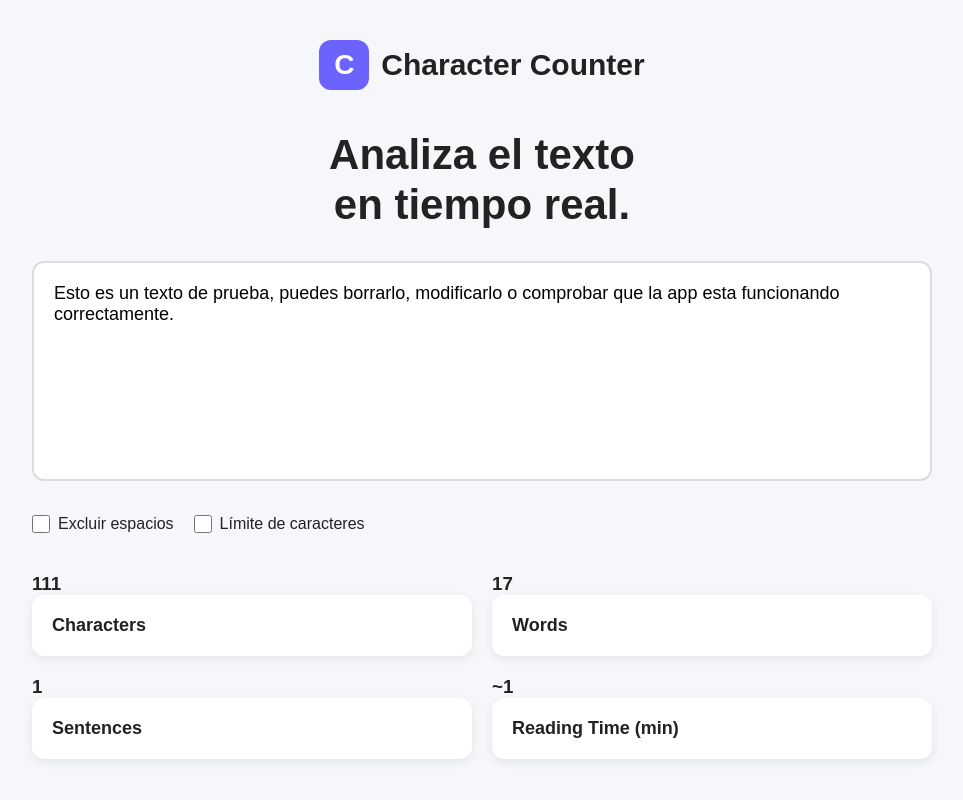
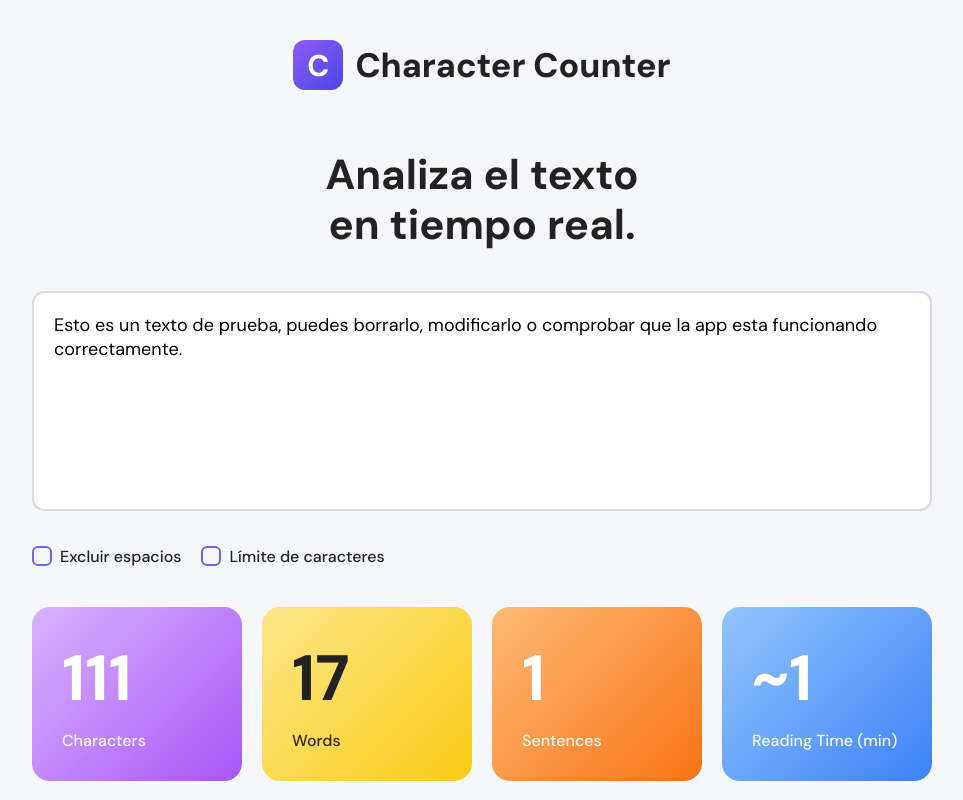
Before and after one commit to malegallardo375-lang/character-counter-proyect, a React (Vite) app: page / in a window 1280 px wide. Shown: the top 800 px of the page, without its empty margins (158-1121 px from the left). Built offline with nearby package versions, Linux system fonts and the light colour scheme.

Commit message:
style: improve UI design and typography

```diff
--- a/index.html
+++ b/index.html
@@ -4,6 +4,12 @@
     <meta charset="UTF-8" />
     <link rel="icon" type="image/svg+xml" href="/favicon.svg" />
     <meta name="viewport" content="width=device-width, initial-scale=1.0" />
+    <link rel="preconnect" href="https://fonts.googleapis.com">
+<link rel="preconnect" href="https://fonts.gstatic.com" crossorigin>
+
+<link
+  href="https://fonts.googleapis.com/css2?family=DM+Sans:wght@400;500;700;800&display=swap"
+  rel="stylesheet">
     <title>character-counter-proyect</title>
   </head>
   <body>
--- a/src/index.css
+++ b/src/index.css
@@ -12,10 +12,10 @@
    BODY
 =========================== */
 
-body {
-  background-color: #f5f7fa;
-  font-family: Arial, Helvetica, sans-serif;
-  color: #222;
+body{
+    background:#f5f7fa;
+    font-family:"DM Sans",sans-serif;
+    color:#222;
 }
 
 /* ===========================
@@ -36,7 +36,7 @@ main {
 .header {
   display: flex;
   justify-content: center;
-  margin-bottom: 40px;
+  margin-bottom: 60px;
 }
 
 .header-logo {
@@ -50,9 +50,15 @@ main {
   height: 50px;
   background-color: #6C63FF;
   color: white;
-  font-size: 28px;
+  font-size: 30px;
   font-weight: bold;
   border-radius: 12px;
+
+  background:linear-gradient(
+        135deg,
+        #8b5cf6,
+        #4f46e5
+    );
 
   display: flex;
   justify-content: center;
@@ -60,7 +66,10 @@ main {
 }
 
 .header-logo h1 {
-  font-size: 30px;
+ font-size:34px;
+
+font-weight:800;
+
 }
 
 /* ===========================
@@ -70,7 +79,7 @@ main {
 main h2 {
   text-align: center;
   font-size: 42px;
-  margin-bottom: 30px;
+  margin-bottom: 40px;
   line-height: 1.2;
 }
 
@@ -134,22 +143,50 @@ main h2 {
   display: flex;
   align-items: center;
   gap: 8px;
+  font-weight:500;
 
   cursor: pointer;
 }
+.controls input[type="checkbox"]{
+    appearance:none;
 
-.controls input[type="checkbox"] {
-  width: 18px;
-  height: 18px;
+    width:20px;
+    height:20px;
+
+    border:2px solid #6C63FF;
+    border-radius:6px;
+
+    cursor:pointer;
+
+    transition:.2s;
 }
 
-.limit-input {
-  width: 80px;
+.controls input[type="checkbox"]:checked{
+    background:#6C63FF;
+}
 
-  padding: 8px;
+.limit-input{
 
-  border: 1px solid #ccc;
-  border-radius: 8px;
+    width:70px;
+
+    padding:10px;
+
+    text-align:center;
+
+    font-size:16px;
+
+    border-radius:10px;
+    border:2px solid #ddd;
+
+    outline:none;
+
+    transition:.2s;
+}
+
+.limit-input:focus{
+
+    border-color:#6C63FF;
+
 }
 
 /* ===========================
@@ -158,27 +195,58 @@ main h2 {
 
 .stats {
   display: grid;
-  grid-template-columns: repeat(2, 1fr);
+  grid-template-columns: repeat(4, 1fr);
   gap: 20px;
-
-  margin-bottom: 40px;
+  margin: 40px 0;
 }
 
-.stats p {
-  background: white;
-  padding: 20px;
-
-  border-radius: 12px;
-
-  font-size: 18px;
-  font-weight: 600;
-
-  box-shadow: 0 3px 10px rgba(0,0,0,.08);
+.card {
+  padding: 30px;
+  border-radius: 18px;
+  color: white;
+  transition:
+        transform .25s,
+        box-shadow .25s;
 }
 
-.stats p {
-  transition: .25s;
+.card:hover {
+  transform: translateY(-8px);
+     box-shadow:0 18px 30px rgba(0,0,0,.12);
 }
+
+.card h3 {
+  font-size: 64px;
+font-weight:700;
+  margin-bottom: 10px;
+}
+
+.card p {
+  font-size: 16px;
+  opacity: .95;
+   margin: 0;
+  padding: 0;
+  background: transparent;
+  box-shadow: none;
+  font-weight: 500;
+}
+
+.purple {
+  background: linear-gradient(135deg, #d8b4fe, #a855f7);
+}
+
+.yellow {
+  background: linear-gradient(135deg, #fde68a, #facc15);
+  color: #222;
+}
+
+.orange {
+  background: linear-gradient(135deg, #fdba74, #f97316);
+}
+
+.blue {
+  background: linear-gradient(135deg, #93c5fd, #3b82f6);
+}
+
 
 .stats p:hover {
   transform: translateY(-4px);
```
